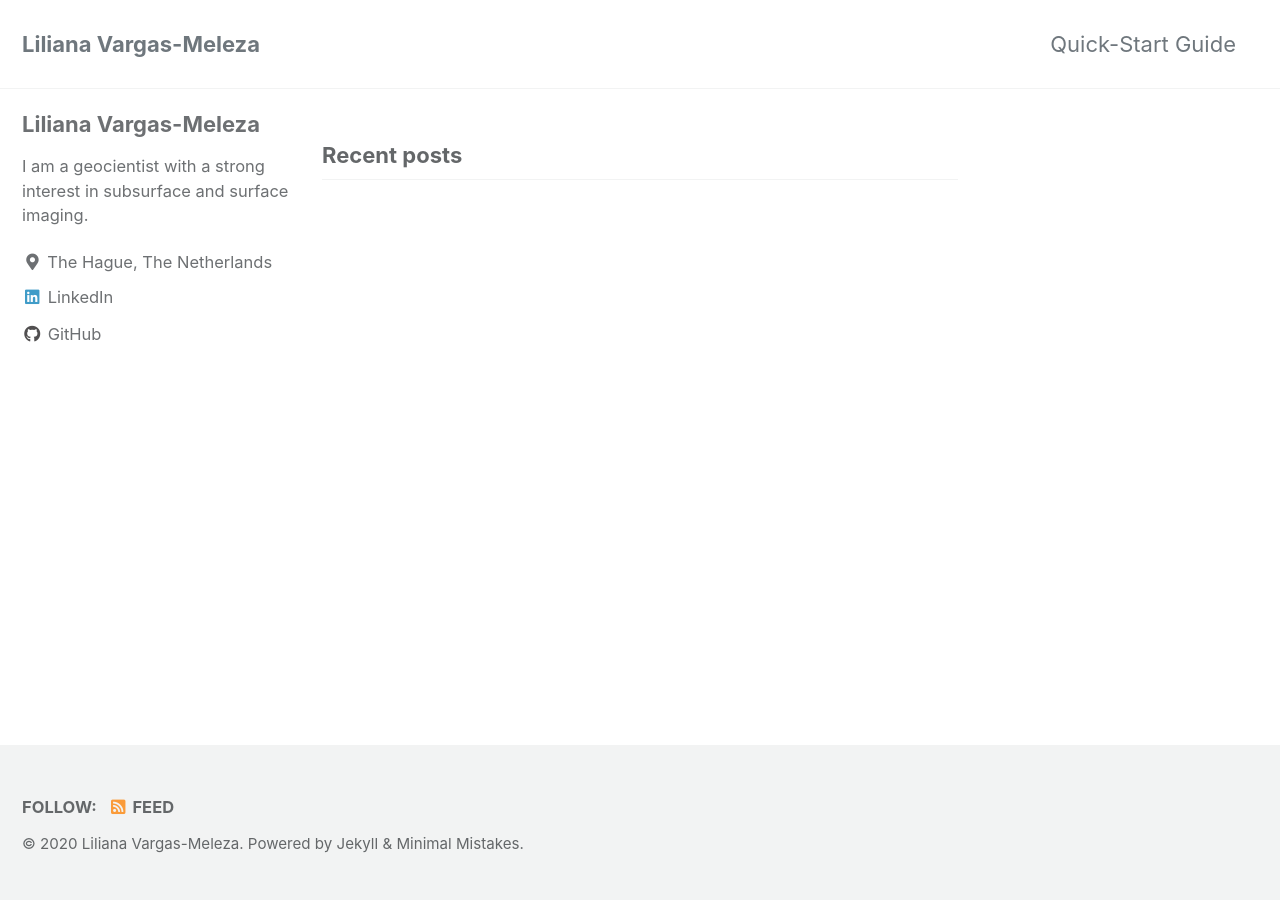
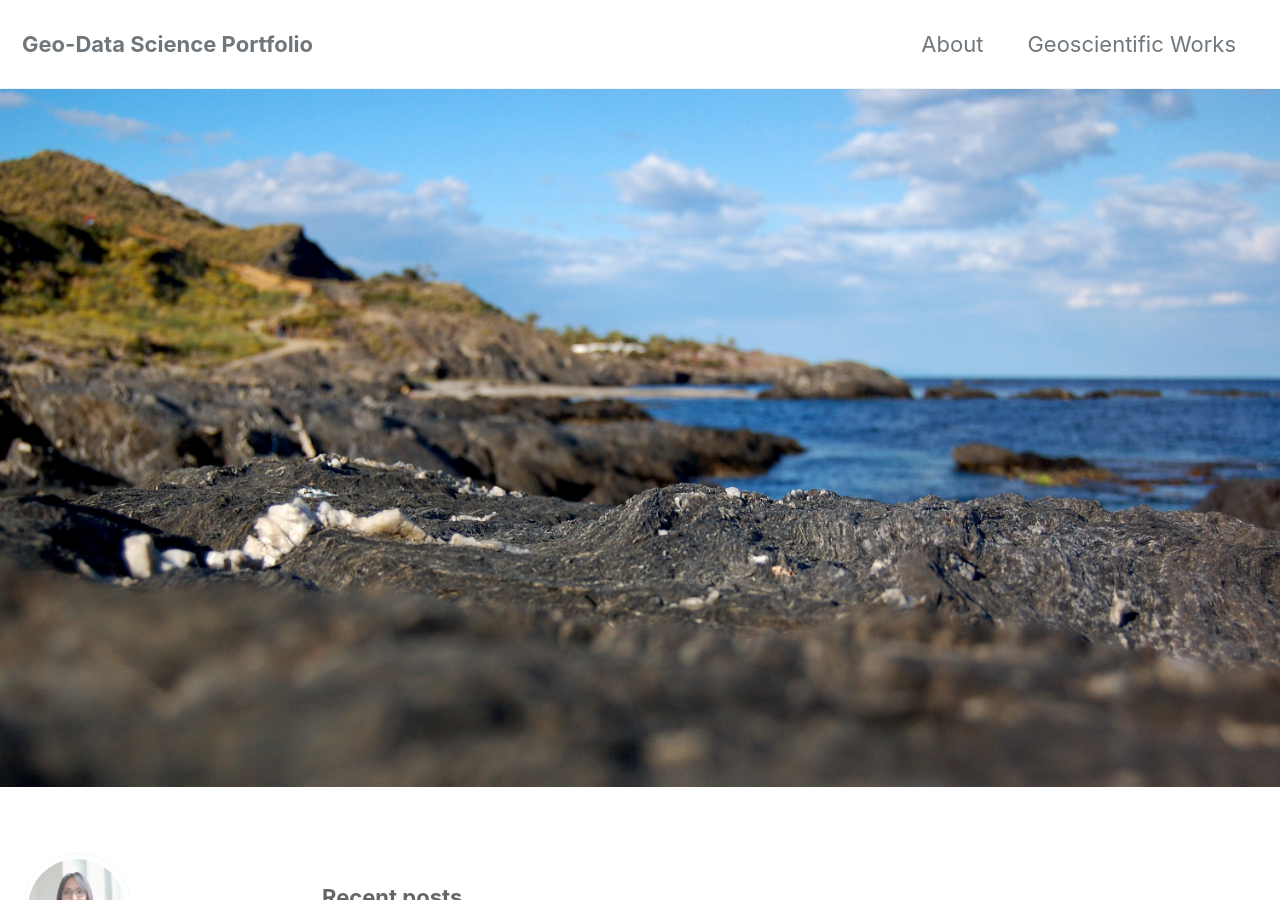
Before and after one commit to anailil/anailil.github.io, a Jekyll site: the page built from index.html, in a window 1280 px wide and 900 px high. Built offline with Jekyll 4.4.1, drawn with Linux system fonts in a browser that asks for light colours; cached includes are drawn as plain includes; the list of posts is cut into pages by our own code; some of the changed text lies outside the part shown.

Commit message:
created about and works

```diff
--- a/_config.yml
+++ b/_config.yml
@@ -16,7 +16,7 @@ minimal_mistakes_skin    : "default" # "air", "aqua", "contrast", "dark", "dirt"
 
 # Site Settings
 locale                   : "en-US"
-title                    : "Liliana Vargas-Meleza"
+title                    : "Geo-Data Science Portfolio"
 title_separator          : "-"
 subtitle                 : # site tagline that appears below site title in masthead
 name                     : "Liliana Vargas-Meleza"
@@ -94,8 +94,8 @@ analytics:
 # Site Author
 author:
   name             : "Liliana Vargas-Meleza"
-  avatar           : # path of avatar image, e.g. "/assets/images/bio-photo.jpg"
-  bio              : "I am a geocientist with a strong interest in subsurface and surface imaging."
+  avatar           : "/images/lvm2.jpg "  # path of avatar image, e.g. "/assets/images/bio-photo.jpg"
+  bio              : "Hi, I'm a geophycisist interested in subsurface imaging. This include seismic imaging, geophysical inversion, rock physics, and geology. "
   location         : "The Hague, The Netherlands"
   email            :
   github           : "anailil"
--- a/index.html
+++ b/index.html
@@ -1,4 +1,6 @@
 ---
 layout: home
 author_profile: true
+header:
+  image: "/images/veta.JPG"
 ---
```
Also changed, not shown: _data/navigation.yml (+4 -4 lines), _pages/about.md (added, +12 -0 lines), _pages/geoscientific.md (added, +8 -0 lines), images/lvm2.jpg (added), images/veta.JPG (added).
